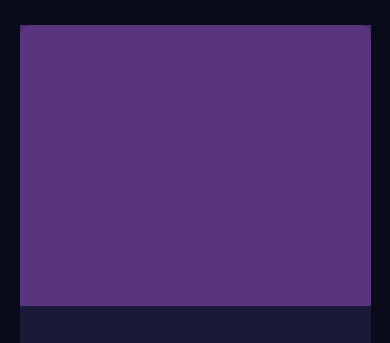
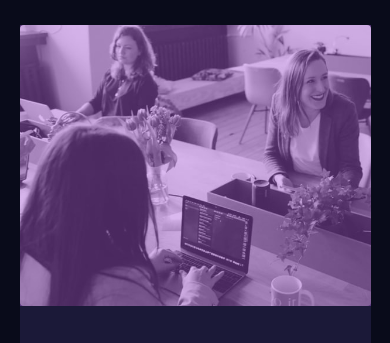
Before and after one commit to karima12415/stats-preview-card-component, a plain HTML site: page index.html in a window 390 px wide. Shown: the top 343 px of the page. Drawn offline with Linux system fonts and the light colour scheme.

Commit message:
Update style.css

```diff
--- a/style.css
+++ b/style.css
@@ -83,7 +83,7 @@ body{
 .container .image{
     width: 48%;
     height: 100%;
-    background-image: url("./images/image-header-desktop.jpg");
+    background-image: url("./image-header-desktop.jpg");
     background-repeat: no-repeat;
     background-size: cover;
     border-radius: 4px;
@@ -93,7 +93,7 @@ body{
     .container .image{
         width: 100%;
         height: 35%;
-        background-image: url(./images/image-header-mobile.jpg);
+        background-image: url(./image-header-mobile.jpg);
     }
 }
 .container .image::before{
```
